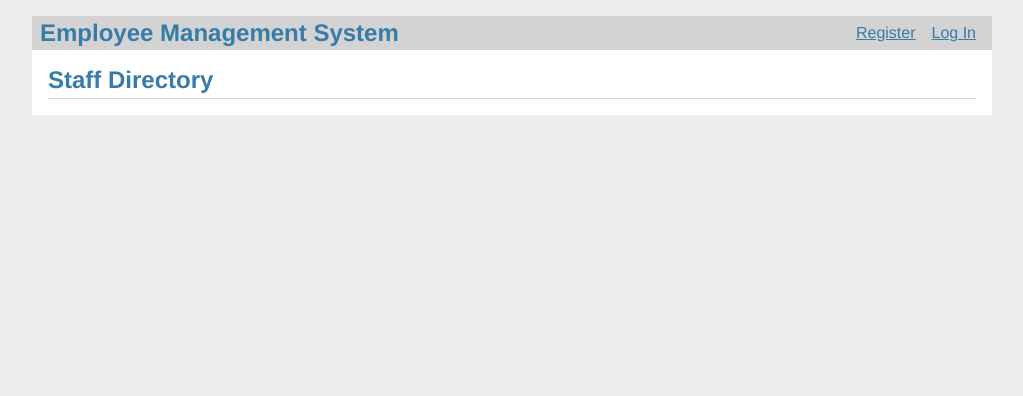
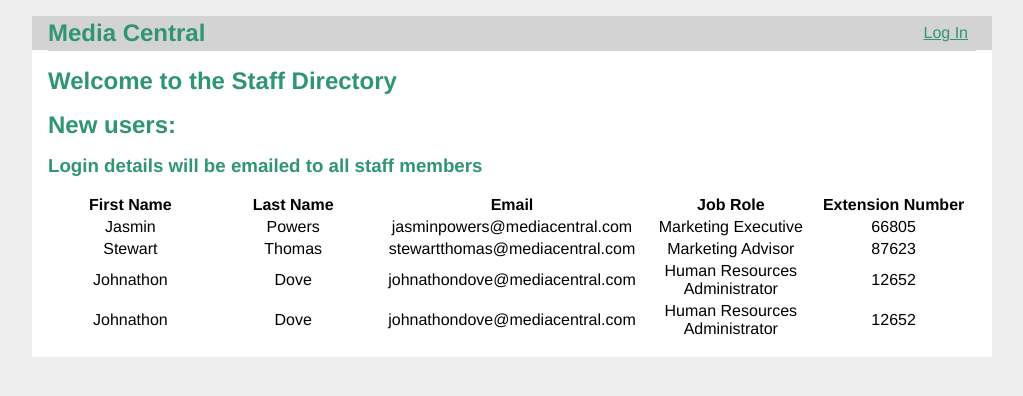
Before and after one commit to 6ec1c80c1dba/staff-directory, a Flask app: page / in a window 1280 px wide. Shown: the top 396 px of the page, without its empty margins (128-1151 px from the left). Run offline with Flask 2, Linux system fonts and the light colour scheme; data comes from the database, SQL or seed files in the repository.

Commit message:
Added usersto directory and view in display

```diff
--- a/flaskr/auth.py
+++ b/flaskr/auth.py
@@ -9,34 +9,6 @@ from flaskr.db import get_db
 
 bp = Blueprint('auth', __name__, url_prefix='/auth')
 
-@bp.route('/register', methods=('GET', 'POST'))
-def register():
-    if request.method == 'POST':
-        username = request.form['username']
-        password = request.form['password']
-        db = get_db()
-        error = None
-
-        if not username:
-            error = 'Username is required.'
-        elif not password:
-            error = 'Password is required.'
-
-        if error is None:
-            try:
-                db.execute(
-                    "INSERT INTO user (username, password) VALUES (?, ?)",
-                    (username, generate_password_hash(password)),
-                )
-                db.commit()
-            except db.IntegrityError:
-                error = f"User {username} is already registered."
-            else:
-                return redirect(url_for("auth.login"))
-
-        flash(error)
-
-    return render_template('auth/register.html')
 
 @bp.route('/login', methods=('GET', 'POST'))
 def login():
@@ -46,13 +18,15 @@ def login():
         db = get_db()
         error = None
         user = db.execute(
-            'SELECT * FROM user WHERE username = ?', (username,)
+            'SELECT * FROM user WHERE username = ?', (username, )
         ).fetchone()
 
         if user is None:
             error = 'Incorrect username.'
         elif not check_password_hash(user['password'], password):
-            error = 'Incorrect password.'
+            # error = 'Incorrect password.'
+            error = generate_password_hash(password)
+
 
         if error is None:
             session.clear()
--- a/flaskr/db.py
+++ b/flaskr/db.py
@@ -24,7 +24,6 @@ def close_db(e=None):
 def init_db():
     db = get_db()
 
-
     with current_app.open_resource('schema.sql') as f:
         db.executescript(f.read().decode('utf8'))
 
--- a/flaskr/directory.py
+++ b/flaskr/directory.py
@@ -11,18 +11,25 @@ bp = Blueprint('directory', __name__)
 @bp.route('/')
 def index():
     db = get_db()
-    staff_member = db.execute(
-        'SELECT p.id, title, full_name, preferred, job_role, email, username'
-        ' FROM staff_member p JOIN user u ON p.id = u.id'
-        ' ORDER BY staff_id DESC'
+    staff_members = db.execute(
+        'SELECT s.id, title, first_name, last_name, preferred, job_role, email, department_id, extension_number, username'
+        ' FROM staff_member s JOIN user u ON s.id = u.staff_id'
+        ' ORDER BY s.id DESC'
     ).fetchall()
-    return render_template('directory/index.html', staff_member=staff_member)
+    # department = get_db().execute(
+    #     'SELECT d.id, department_name, location_id'
+    #     ' FROM department d JOIN staff_member s ON d.id = s.department_id'
+    #     ' WHERE d.id = ?',
+    #         (id,)
+    # ).fetchone()
+    # Must add department to render template when functional
+    return render_template('directory/index.html', staff_members=staff_members)
 
 def get_staff_member(id, check_staff_member=True):
     staff_member = get_db().execute(
-        'SELECT p.id, title, full_name, preferred, job_role, email, username'
-        ' FROM staff_member p JOIN user u ON p.id = u.id'
-        ' WHERE p.id = ?',
+        'SELECT s.id, title, first_name, last_name, preferred, job_role, email, username'
+        ' FROM staff_member s JOIN user u ON s.id = u.staff_id'
+        ' WHERE s.id = ?',
         (id,)
     ).fetchone()
 
@@ -39,11 +46,14 @@ def get_staff_member(id, check_staff_member=True):
 def create():
     if request.method == 'POST':
         title = request.form['title']
-        full_name = request.form['full_name']
+        first_name = request.form['first_name']
+        last_name = request.form['last_name']
         preferred = request.form['preferred']
         job_role = request.form['job_role']
         email = request.form['email']
+        extension_number = request.form['extension_number']
         system_administrator = request.form['system_administrator']
+        department_id = request.form['department_id']
         error = None
 
         if not title:
@@ -54,9 +64,14 @@ def create():
         else:
             db = get_db()
             db.execute(
-                'INSERT INTO staff_member (title, full_name, preferred, job_role, email, system_administrator)'
-                ' VALUES (?, ?, ?, ?)',
-                (title, full_name, preferred, job_role, email, system_administrator)
+                'INSERT INTO staff_member (title, first_name, last_name, preferred, job_role, email, extension_number, system_administrator, department_id)'
+                ' VALUES (?, ?, ?, ?, ?, ?, ?, ?)',
+                (title, first_name, last_name, preferred, job_role, email, extension_number, system_administrator, department_id)
+            )
+            db.execute(
+                'INSERT INTO user (username)'
+                ' VALUES (?)',
+                (email)
             )
             db.commit()
             return redirect(url_for('directory.index'))
--- a/flaskr/schema.sql
+++ b/flaskr/schema.sql
@@ -1,29 +1,30 @@
 DROP TABLE IF EXISTS user;
 DROP TABLE IF EXISTS staff_member;
 DROP TABLE IF EXISTS department;
-DROP TABLE IF EXISTS locations;
+DROP TABLE IF EXISTS location;
 
 CREATE TABLE user (
   id INTEGER PRIMARY KEY AUTOINCREMENT,
-  username TEXT UNIQUE NOT NULL,
+  username TEXT NOT NULL,
   password TEXT NOT NULL,
   staff_id INTEGER NOT NULL,
+  FOREIGN KEY (username) references staff_member (email),
   FOREIGN KEY (staff_id) references staff_member (id)
+
 );
 
 CREATE TABLE staff_member (
   id INTEGER PRIMARY KEY AUTOINCREMENT,
   title TEXT NOT NULL,
-  full_name TEXT,
+  first_name TEXT NOT NULL,
+  last_name TEXT NOT NULL,
   preferred TEXT NOT NULL,
   job_role TEXT NOT NULL,
   email TEXT NOT NULL,
   extension_number VARCHAR (20),
-  manager_id INTEGER,
   system_administrator INTEGER NOT NULL,
   department_id INTEGER NOT NULL,
   FOREIGN KEY (department_id) REFERENCES department (id)
-  FOREIGN KEY (manager_id) REFERENCES staff_member (id)
 );
 
 CREATE TABLE department (
@@ -33,9 +34,36 @@ CREATE TABLE department (
   FOREIGN KEY (id) REFERENCES locations (id)
 );
 
-CREATE TABLE locations (
+CREATE TABLE location (
   id INTEGER PRIMARY KEY AUTOINCREMENT,
   street_address VARCHAR (40),
-  postal_code VARCHAR (12) NOT NULL,
-  FOREIGN KEY (id) REFERENCES staff_member (id)
+  postal_code VARCHAR (12) NOT NULL
 );
+
+DELETE FROM user;
+
+INSERT INTO location (street_address, postal_code)
+VALUES
+('Oxford Street', 'W1D 1BS'),
+('Shoreditch High Street', 'E1 6JE'),
+('Soho Street', 'W1D 3AD');
+
+INSERT INTO department (department_name, location_id)
+VALUES
+('Advertising', 1),
+('Recruitment', 2),
+('Marketing', 3);
+
+INSERT INTO staff_member (title, first_name, last_name, preferred, job_role, email, extension_number, system_administrator, department_id)
+VALUES
+  ("Mr", "Johnathon", "Dove", "John", 'Human Resources Administrator', 'johnathondove@mediacentral.com', 12652, 1, 2),
+  ("Mrs", "Sam", "Park", 'Sammie', 'Advertising Executive', 'sampark@mediacentral.com', 79513, 0, 1),
+  ("Mr", "Stewart", "Thomas", "Stew", 'Marketing Advisor', 'stewartthomas@mediacentral.com', 87623, 0, 3),
+  ("Miss", "Brenda", "Serrano", 'Brenda', 'Training and Development Advisor', 'sampark@mediacentral.com', 28367, 0, 2),
+  ("Mr", "Anthony", "Sharp", 'Tony', 'Advertising Manager', 'anthonysharp@mediacentral.com', 92945, 0, 1),
+  ("Miss", "Jasmin", "Powers", 'Jaz', 'Marketing Executive', 'jasminpowers@mediacentral.com', 66805, 0, 2);
+
+INSERT INTO user (username, password, staff_id)
+VALUES
+('johnathondove@mediacentral.com', 'pbkdf2:sha256:260000$kMxVGRScwnEoIk56$61640923b0263139b8eb5de565821acc246118e1a83de8b5dcbe090981bc855f', 1),
+('jasminpowers@mediacentral.com', 'pbkdf2:sha256:260000$77PnPmh45Crq3Tae$6aee84ddccfea4ec54df803b632256cd3dab60670eb717a7c3f814ebbd367573', 6);
--- a/flaskr/static/style.css
+++ b/flaskr/static/style.css
@@ -1,22 +1,22 @@
 html { font-family: Helvetica; background: #eee; padding: 1rem; }
 body { max-width: 960px; margin: 0 auto; background: white; }
-h1 { font-family: Helvetica; color: #377ba8; margin: 1rem 0; }
-a { color: #377ba8; }
+h1 { font-family: Helvetica; color:#309574; margin: 1rem 0; }
+h2 { font-family: Helvetica; color: #309574; margin: 1rem 0; }
+h3 { font-family: Helvetica; color: #309574; margin: 1rem 0; }
+a { color: #309574; }
 hr { border: none; border-top: 1px solid lightgray; }
+/* table { background: lightgray; display: flex; align-items: center; padding: 0 0.5rem; } */
+tr { border-bottom: 1px solid #309574; text-align: center; vertical-align: middle;}
+tr:hover {background-color: #D6EEEE; border-bottom: 1px solid #309574; text-align: center; vertical-align: middle;}
 nav { background: lightgray; display: flex; align-items: center; padding: 0 0.5rem; }
-nav h1 { flex: auto; margin: 0; }
-nav h1 a { text-decoration: none; padding: 0.25rem 0.5rem; }
-nav ul  { display: flex; list-style: none; margin: 0; padding: 0; }
+nav h1 { flex: auto; margin: 0; padding: 0 0.5rem;}
+nav h1 a { text-decoration: none; padding: 0 0.5rem; }
+nav ul  { display: flex; list-style: none; margin: 0; padding: 0 0.5rem; }
 nav ul li a, nav ul li span, header .action { display: block; padding: 0.5rem; }
 .content { padding: 0 1rem 1rem; }
 .content > header { border-bottom: 1px solid lightgray; display: flex; align-items: flex-end; }
 .content > header h1 { flex: auto; margin: 1rem 0 0.25rem 0; }
 .flash { margin: 1em 0; padding: 1em; background: #cae6f6; border: 1px solid #377ba8; }
-.post > header { display: flex; align-items: flex-end; font-size: 0.85em; }
-.post > header > div:first-of-type { flex: auto; }
-.post > header h1 { font-size: 1.5em; margin-bottom: 0; }
-.post .about { color: slategray; font-style: italic; }
-.post .body { white-space: pre-line; }
 .content:last-child { margin-bottom: 0; }
 .content form { margin: 1em 0; display: flex; flex-direction: column; }
 .content label { font-weight: bold; margin-bottom: 0.5em; }
--- a/flaskr/templates/base.html
+++ b/flaskr/templates/base.html
@@ -2,13 +2,13 @@
 <title>{% block title %}{% endblock %} Employee Management System </title>
 <link rel="stylesheet" href="{{ url_for('static', filename='style.css') }}">
 <nav>
-  <h1>Employee Management System</h1>
+  <h1>Media Central</h1>
   <ul>
     {% if g.user %}
       <li><span>{{ g.user['username'] }}</span>
+      <li><span>{{ g.user['staff_id'] }}</span>
       <li><a href="{{ url_for('auth.logout') }}">Log Out</a>
     {% else %}
-      <li><a href="{{ url_for('auth.register') }}">Register</a>
       <li><a href="{{ url_for('auth.login') }}">Log In</a>
     {% endif %}
   </ul>
--- a/flaskr/templates/directory/index.html
+++ b/flaskr/templates/directory/index.html
@@ -1,28 +1,49 @@
 {% extends 'base.html' %}
 
 {% block header %}
-  <h1>{% block title %} Staff Directory {% endblock %}</h1>
   {% if g.user %}
-    <a class="action" href="{{ url_for('directory.create') }}">New</a>
+    <h1>{% block title %} Staff Directory {% endblock %}</h1>
+    {% if staff_members %}
+    <a class="action" href="{{ url_for('directory.create') }}">Add New User</a>
+    {% endif %}
   {% endif %}
 {% endblock %}
 
 {% block content %}
-  {% for staff_member in staff_members %}
-    <article class="staff_member">
-      <header>
-        <div>
-          <h1>{{ staff_member['title'] }}</h1>
-          <div class="login_details">by {{ staff_member['username'] }} on {{ staff_member['staff_id'].strftime('%Y-%m-%d') }}</div>
-        </div>
-        {% if g.user['id'] == staff_member['staff_id'] %}
-          <a class="action" href="{{ url_for('directory.update', id=staff_member['id']) }}">Edit</a>
-        {% endif %}
-      </header>
-      <p class="preferred">{{ staff_member['preferred'] }}</p>
-    </article>
-    {% if not loop.last %}
-      <hr>
-    {% endif %}
-  {% endfor %}
+  {% if not g.user %}
+  <h1>Welcome to the Staff Directory</h1>
+  <h2>New users:</h2>
+  <h3>Login details will be emailed to all staff members</h3>
+  {% endif %}
+  <div class="center">
+    <table class="table table-striped table-bordered">
+      <thead>
+        <tr>
+          <th width="15%"> First Name </th>
+          <th width="15%"> Last Name </th>
+          <th width="15%"> Email </th>
+          <th width="15%"> Job Role </th>
+          <th width="15%"> Extension Number </th>
+          <!-- <th width="15%"> Department </th>  -->
+        </tr>
+      </thead>
+      <tbody>
+      {% for staff_member in staff_members %}
+        <tr>
+          <td> {{ staff_member.first_name }} </td>
+          <td> {{ staff_member.last_name }} </td>
+          <td> {{ staff_member.email }} </td>
+          <td> {{ staff_member.job_role }} </td>
+          <td> {{ staff_member.extension_number }} </td>
+          <!-- {% if department %}
+            {% if staff_member['department_id'] == department['id']%}
+            <td> {{ department.department_name }} </td>
+            {% endif %}
+          {% endif %} -->
+        </tr>
+      {% endfor %}
+      </tbody>
+    </table>
+  </div>
+  </hr>
 {% endblock %}
```
Also changed, not shown: flaskr/templates/auth/register.html (deleted, +0 -15 lines), flaskr/templates/directory/create.html (+10 -2 lines).
